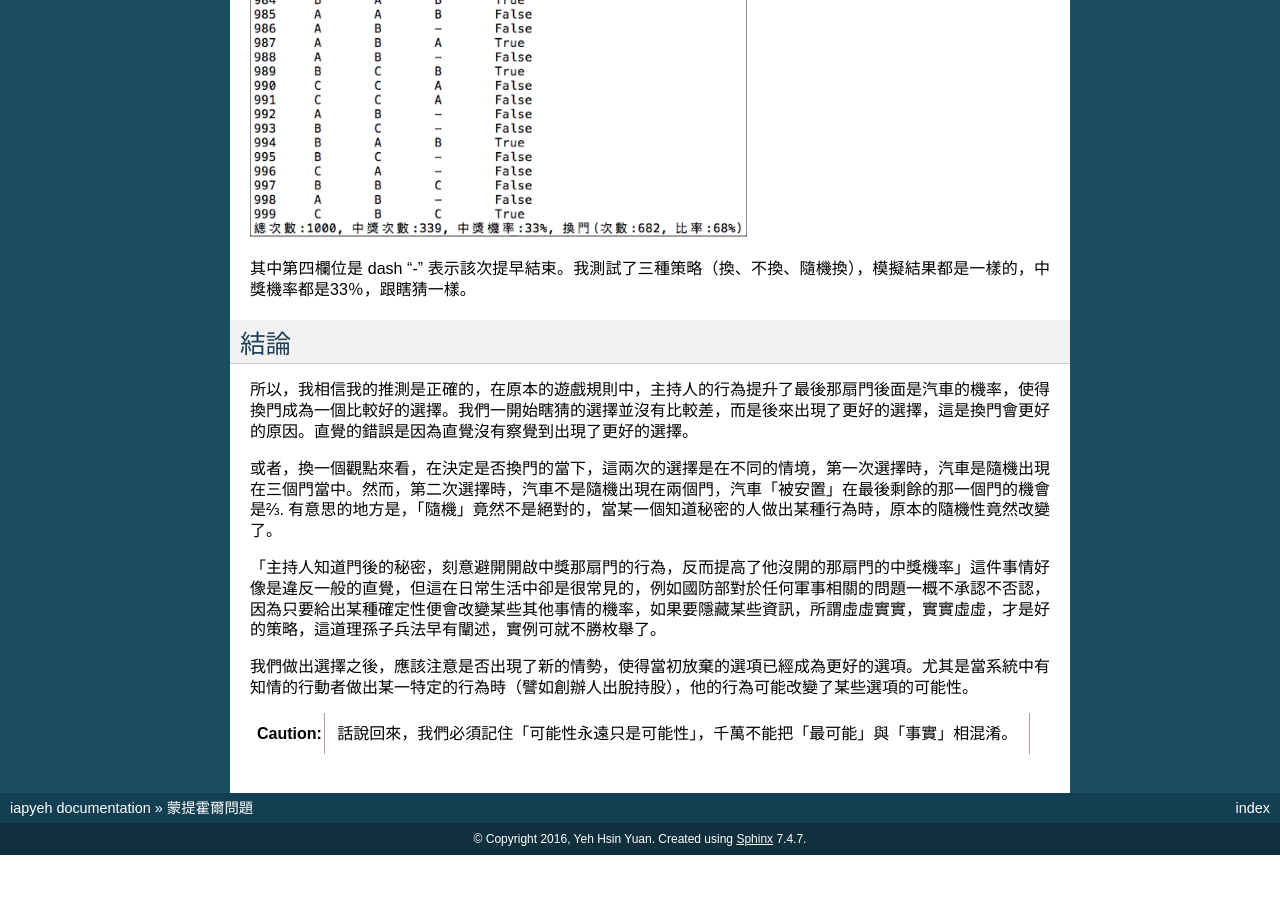
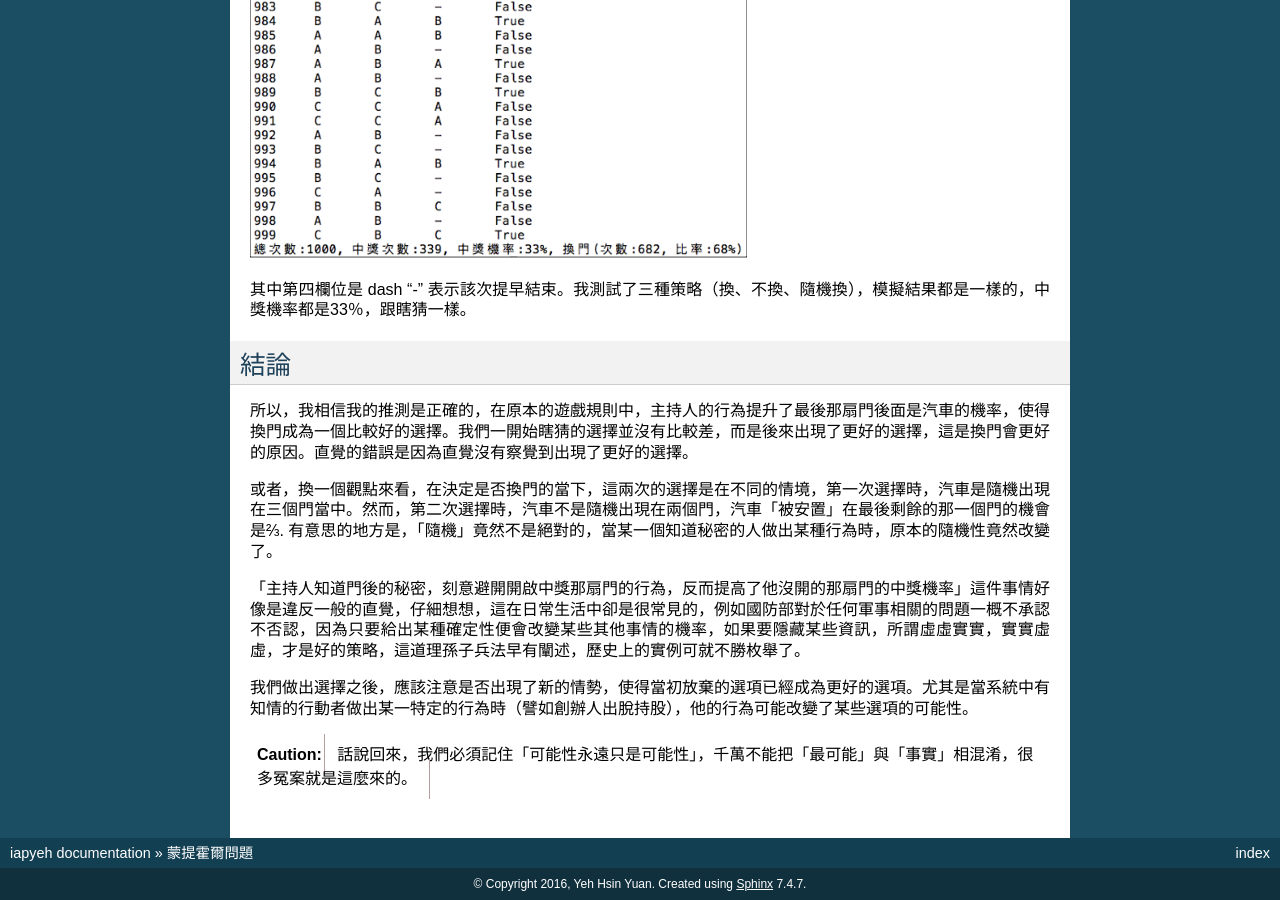
Before and after one commit to iapyeh/iapyeh, a Sphinx documentation site: the page built from docs/blogs/MontyHallProblem.rst, in a window 1280 px wide and 900 px high, scrolled down 3855 px. Built offline with Sphinx 7.4.7, drawn with Linux system fonts in a browser that asks for light colours; before the commit the page ends 4710 px from its top, so only the background shows below that; some of the changed text lies outside the part shown.

Commit message:
Google Docs reST Editor@2017-2-13 17:43:30

```diff
--- a/docs/blogs/MontyHallProblem.rst
+++ b/docs/blogs/MontyHallProblem.rst
@@ -105,7 +105,7 @@
 直覺錯在哪裡
 ============
 
-然後，在寫程式的過程中，我領悟出為什麼我的直覺會出錯。我發現出錯的關鍵在於我沒有考慮到「主持人決定開哪一扇門」這個行為，一直到我寫到主持人開門的這一段程式。請看程式中第25行附近的 openDoor 子函數。
+寫程式模擬的過程強迫我必須深入每一個過程的細節，在這一過程中，我領悟出為什麼我的直覺會出錯。我發現出錯的關鍵在於我沒有考慮到「主持人決定開哪一扇門」這個行為，一直到我寫到主持人開門的這一段程式。請看程式中第25行附近的 openDoor 子函數。
 
 .. code:: python
 
@@ -220,14 +220,14 @@
 
 或者，換一個觀點來看，在決定是否換門的當下，這兩次的選擇是在不同的情境，第一次選擇時，汽車是隨機出現在三個門當中。然而，第二次選擇時，汽車不是隨機出現在兩個門，汽車「被安置」在最後剩餘的那一個門的機會是⅔. 有意思的地方是，「隨機」竟然不是絕對的，當某一個知道秘密的人做出某種行為時，原本的隨機性竟然改變了。
 
-「主持人知道門後的秘密，刻意避開開啟中獎那扇門的行為，反而提高了他沒開的那扇門的中獎機率」這件事情好像是違反一般的直覺，但這在日常生活中卻是很常見的，例如國防部對於任何軍事相關的問題一概不承認不否認，因為只要給出某種確定性便會改變某些其他事情的機率，如果要隱藏某些資訊，所謂虛虛實實，實實虛虛，才是好的策略，這道理孫子兵法早有闡述，實例可就不勝枚舉了。
+「主持人知道門後的秘密，刻意避開開啟中獎那扇門的行為，反而提高了他沒開的那扇門的中獎機率」這件事情好像是違反一般的直覺，仔細想想，這在日常生活中卻是很常見的，例如國防部對於任何軍事相關的問題一概不承認不否認，因為只要給出某種確定性便會改變某些其他事情的機率，如果要隱藏某些資訊，所謂虛虛實實，實實虛虛，才是好的策略，這道理孫子兵法早有闡述，歷史上的實例可就不勝枚舉了。
 
 我們做出選擇之後，應該注意是否出現了新的情勢，使得當初放棄的選項已經成為更好的選項。尤其是當系統中有知情的行動者做出某一特定的行為時（譬如創辦人出脫持股），他的行為可能改變了某些選項的可能性。
 
 
 ..  Caution::
 
-    話說回來，我們必須記住「可能性永遠只是可能性」，千萬不能把「最可能」與「事實」相混淆。
+    話說回來，我們必須記住「可能性永遠只是可能性」，千萬不能把「最可能」與「事實」相混淆，很多冤案就是這麼來的。
 
 
 .. bottom of content
```
Also changed, not shown: other parts of docs/blogs/MontyHallProblem.rst (+1 -1 lines).
